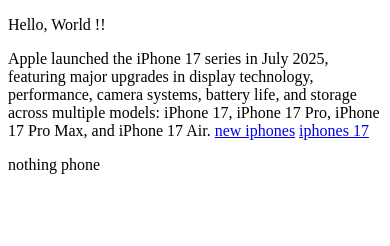
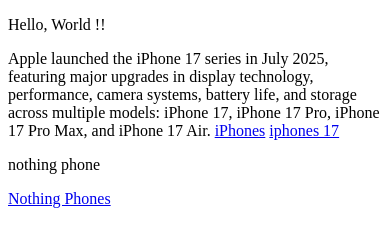
Before and after one commit to mauryaSFD/github-bootcamp, a plain HTML site: page index.html in a window 390 px wide. Drawn offline with Linux system fonts and the light colour scheme.

Commit message:
nothing phones page done

```diff
--- a/index.html
+++ b/index.html
@@ -8,9 +8,11 @@
   <body>
     <p>Hello, World !!</p>
     <p>Apple launched the iPhone 17 series in July 2025, featuring major upgrades in display technology, performance, camera systems, battery life, and storage across multiple models: iPhone 17, iPhone 17 Pro, iPhone 17 Pro Max, and iPhone 17 Air.
-    <a href="https://www.apple.com/in/iphone/" target="_blank"> new iphones</a>
+    <a href="https://www.apple.com/in/iphone/" target="_blank"> iPhones</a>
     <stong><a href="https://www.apple.com/in/iphone-17-pro/" target="_blank"> iphones 17</a></strong>
     <p>nothing phone</p>
+    <p></p>
+    <a href="https://in.nothing.tech/collections/phones" target="_blank">Nothing Phones</a>
 
  </p>
   </body>
```
